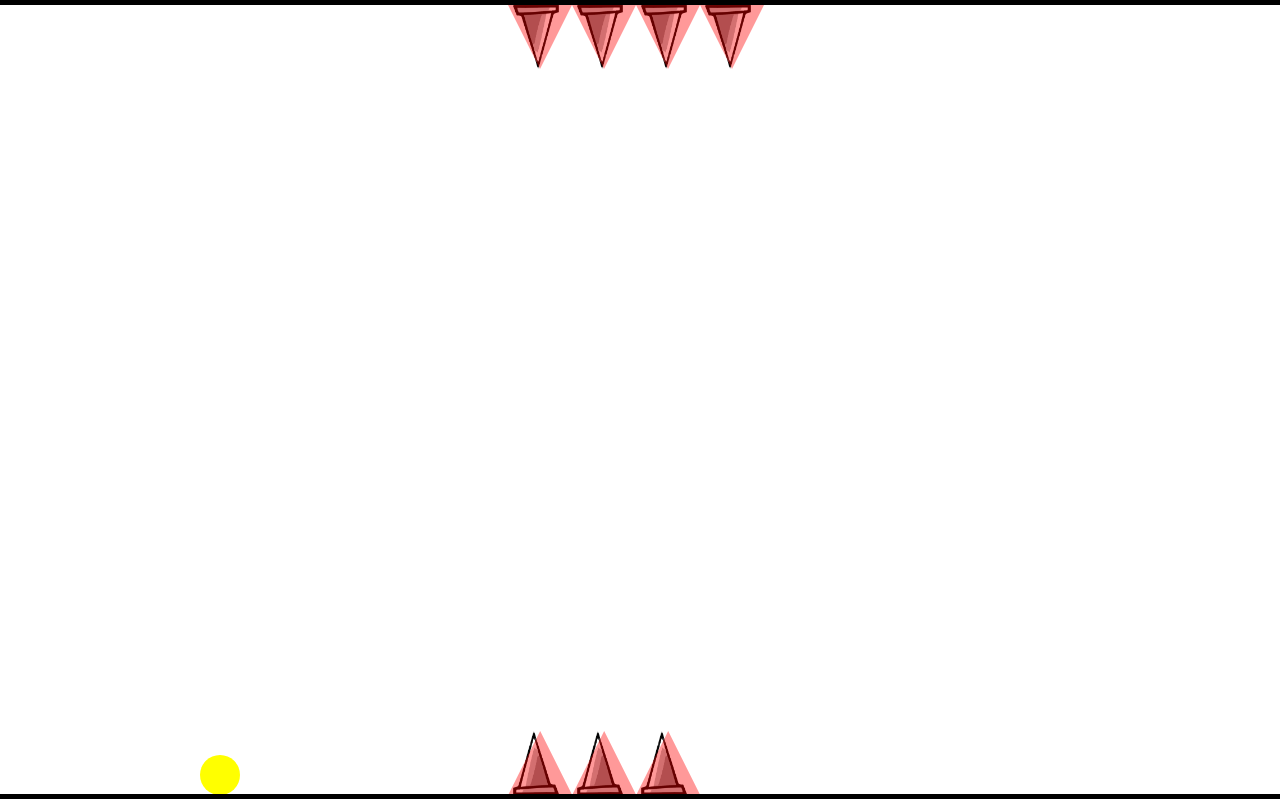
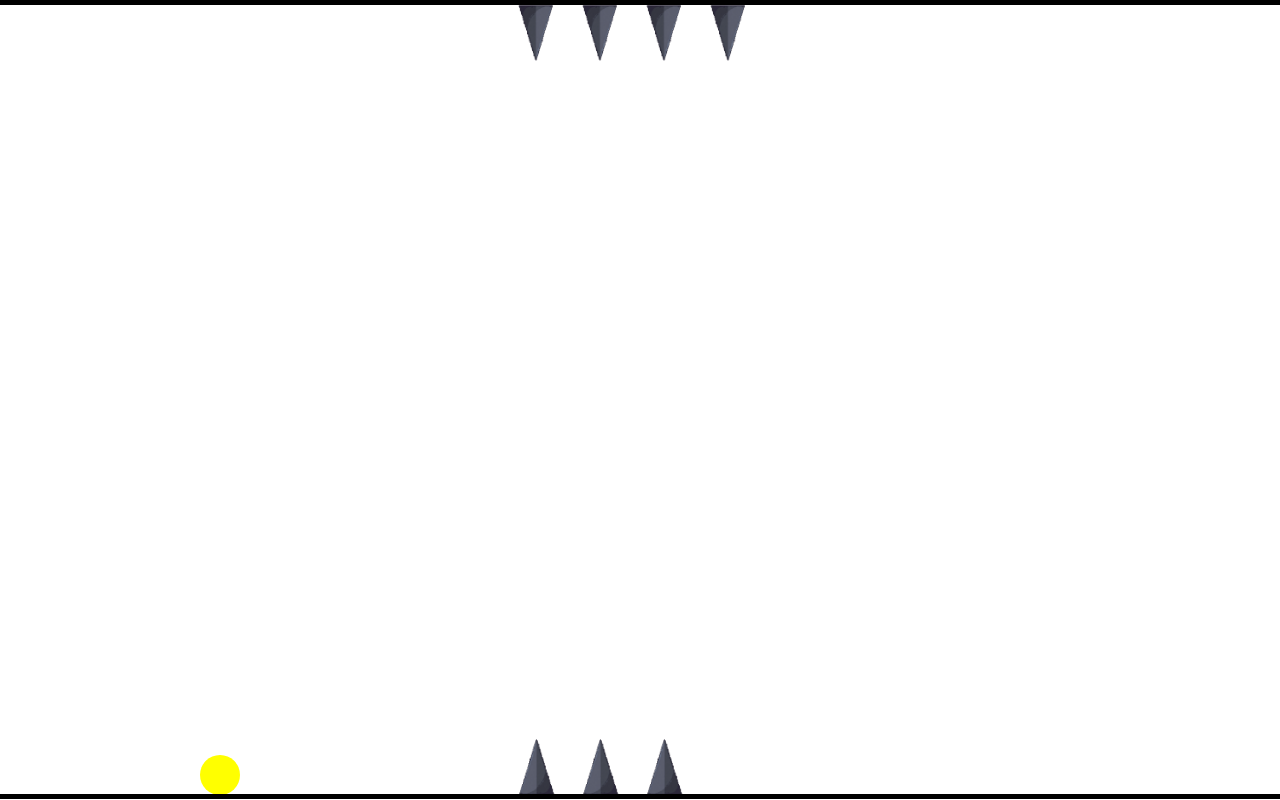
Before and after one commit to 2OttO2/ShootTheThingy, a React (Vite) app: page / in a window 1280 px wide. Built offline with nearby package versions, Linux system fonts and the light colour scheme.

Commit message:
free cp spike

```diff
--- a/src/components/Spikes/Spikes.module.css
+++ b/src/components/Spikes/Spikes.module.css
@@ -3,17 +3,18 @@
   width: 64px;
   height: 64px;
   object-fit: contain;
+  z-index: -1;
 }
 
 
 /* Espinhos no teto */
 .top {
-  top: 5px;
+  top: 1px;
   transform: rotate(180deg);
 }
 
 
 /* Espinhos no chão */
 .bottom {
-  bottom: 5px;
+  bottom: 1px;
 }
--- a/src/utils/DebugHitboxes.jsx
+++ b/src/utils/DebugHitboxes.jsx
@@ -15,7 +15,7 @@ export default function DebugHitboxes({ hitboxes }) {
             transform: box.side === "top"
               ? "rotate(180deg)"
               : "none",
-            opacity:0.4,
+            opacity:0.0,
             pointerEvents:"none"
           }}
         />
```
Also changed, not shown: src/assets/spike.png, 1 other file (tests, documents, lock files or other folders).
